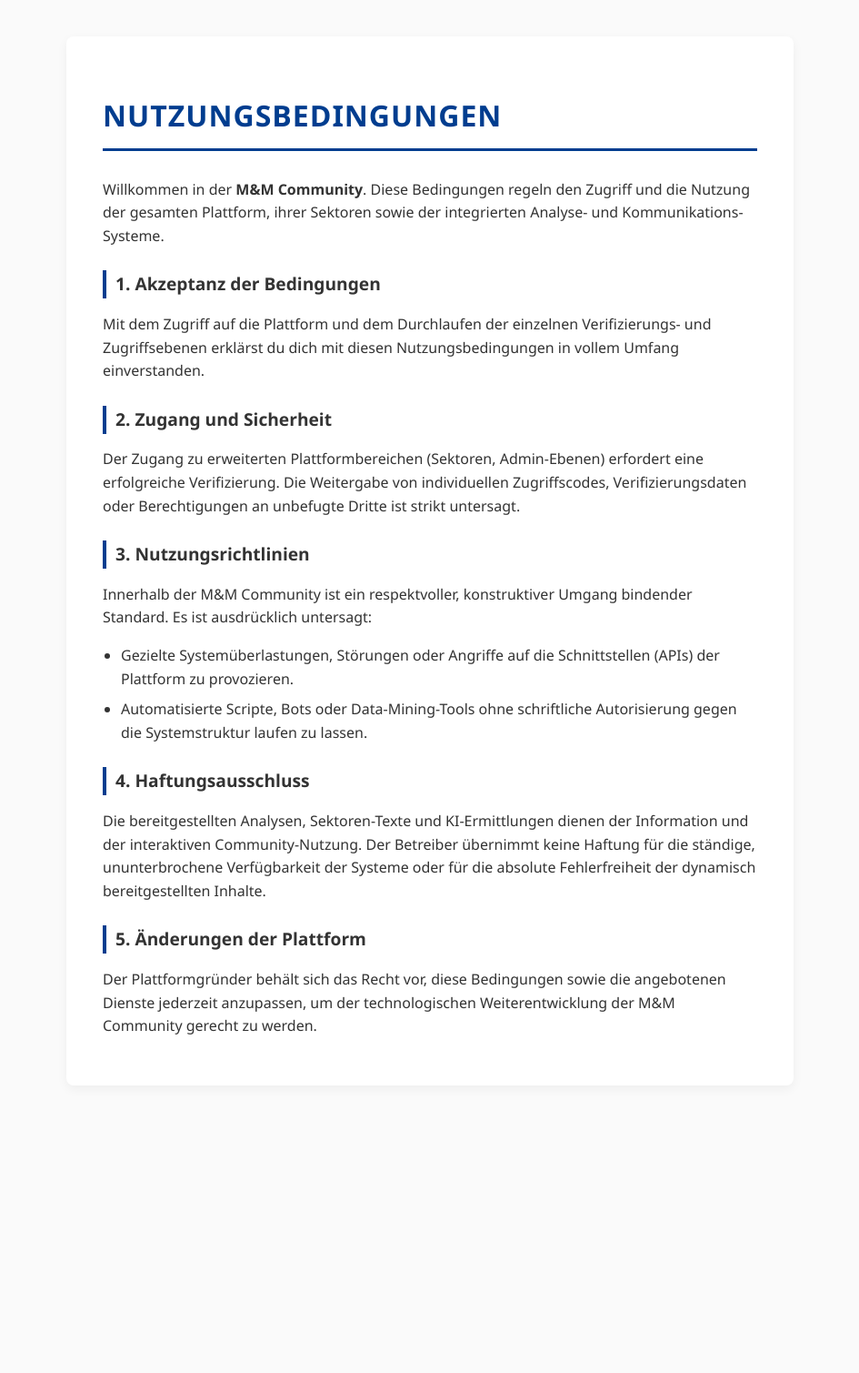
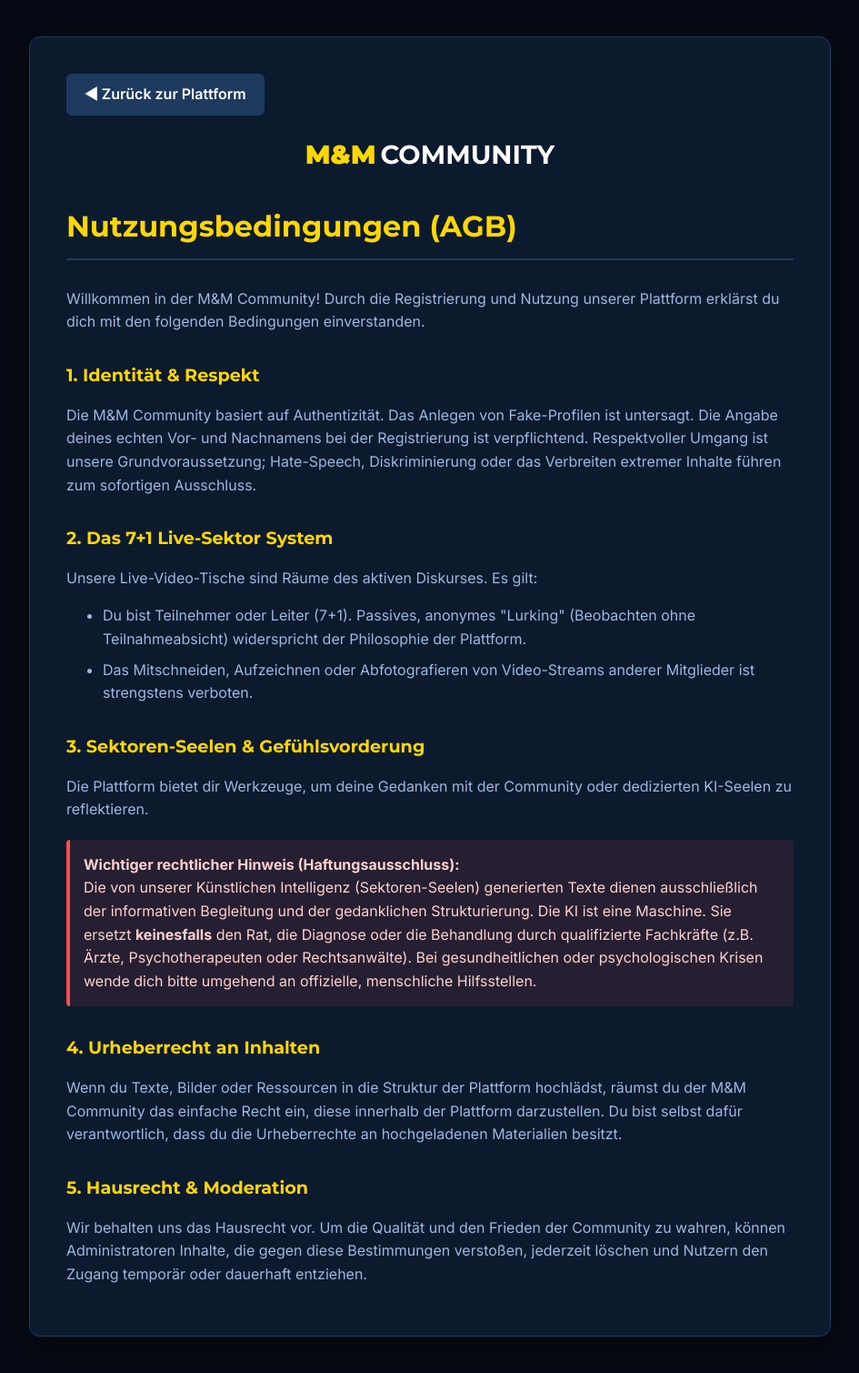
Before and after one commit to smatic422q11/mm-community, a FastAPI app: template templates/nutzungsbedingungen.html in a window 1280 px wide. Shown: the whole page at 91% size, without its empty margins (167-1112 px from the left). Before the commit the page ends 1137 px from the top, so only its background shows below. Run offline with FastAPI, Linux system fonts and the light colour scheme; the template is opened without the code that fills it, so the values that code supplies are empty.

Commit message:
Update Nutzungsbedingungen layout and content

```diff
--- a/templates/nutzungsbedingungen.html
+++ b/templates/nutzungsbedingungen.html
@@ -3,40 +3,54 @@
 <head>
     <meta charset="UTF-8">
     <meta name="viewport" content="width=device-width, initial-scale=1.0">
-    <title>Nutzungsbedingungen - M&M Community</title>
+    <title>M&M Community - Nutzungsbedingungen</title>
+    <link href="https://fonts.googleapis.com/css2?family=Inter:wght@400;500;600;700&family=Montserrat:wght@700;800;900&display=swap" rel="stylesheet">
     <style>
-        body { font-family: 'Segoe UI', Tahoma, Geneva, Verdana, sans-serif; line-height: 1.6; color: #333; max-width: 800px; margin: 40px auto; padding: 0 20px; background-color: #fafafa; }
-        .container { background: #fff; padding: 40px; border-radius: 8px; box-shadow: 0 4px 12px rgba(0,0,0,0.05); }
-        h1 { color: #003d8f; border-bottom: 3px solid #003d8f; padding-bottom: 10px; margin-bottom: 30px; font-weight: 800; text-transform: uppercase; letter-spacing: 1px; }
-        h2 { color: #333; font-size: 1.2rem; margin-top: 25px; border-left: 4px solid #003d8f; padding-left: 10px; }
-        p { margin: 12px 0; }
-        ul { padding-left: 20px; }
+        body { background: #050a14; color: #9db8dd; font-family: 'Inter', sans-serif; line-height: 1.6; padding: 40px 20px; margin: 0; }
+        .legal-container { max-width: 800px; margin: 0 auto; background: #0c1a2e; border: 1px solid #1e3a5f; border-radius: 12px; padding: 40px; box-shadow: 0 10px 30px rgba(0,0,0,0.5); }
+        .logo-head { text-align: center; margin-bottom: 30px; }
+        .logo-head span.mm { color: #ffd700; font-family: 'Montserrat', sans-serif; font-weight: 900; font-size: 1.8rem; }
+        .logo-head span.co { color: #fff; font-family: 'Montserrat', sans-serif; font-weight: 700; font-size: 1.8rem; margin-left: 5px; }
+        h1, h2, h3 { color: #ffd700; font-family: 'Montserrat', sans-serif; }
+        h1 { border-bottom: 2px solid #1e3a5f; padding-bottom: 10px; margin-bottom: 30px; }
+        h2 { font-size: 1.2rem; margin-top: 30px; }
+        p, ul { margin-bottom: 15px; }
         li { margin-bottom: 8px; }
+        .back-btn { display: inline-block; background: #1e3a5f; color: #fff; padding: 10px 20px; border-radius: 6px; text-decoration: none; font-weight: 600; margin-bottom: 20px; transition: background 0.2s; }
+        .back-btn:hover { background: #ffd700; color: #000; text-decoration: none; }
+        .warning-box { background: rgba(255, 77, 77, 0.1); border-left: 4px solid #ff4d4d; padding: 15px; border-radius: 4px; margin: 20px 0; color: #ffd0d0; }
     </style>
 </head>
 <body>
-    <div class="container">
-        <h1>Nutzungsbedingungen</h1>
-        <p>Willkommen in der <strong>M&M Community</strong>. Diese Bedingungen regeln den Zugriff und die Nutzung der gesamten Plattform, ihrer Sektoren sowie der integrierten Analyse- und Kommunikations-Systeme.</p>
+    <div class="legal-container">
+        <a href="/" class="back-btn">◀ Zurück zur Plattform</a>
+        <div class="logo-head"><span class="mm">M&M</span><span class="co">COMMUNITY</span></div>
 
-        <h2>1. Akzeptanz der Bedingungen</h2>
-        <p>Mit dem Zugriff auf die Plattform und dem Durchlaufen der einzelnen Verifizierungs- und Zugriffsebenen erklärst du dich mit diesen Nutzungsbedingungen in vollem Umfang einverstanden.</p>
+        <h1>Nutzungsbedingungen (AGB)</h1>
+        <p>Willkommen in der M&M Community! Durch die Registrierung und Nutzung unserer Plattform erklärst du dich mit den folgenden Bedingungen einverstanden.</p>
 
-        <h2>2. Zugang und Sicherheit</h2>
-        <p>Der Zugang zu erweiterten Plattformbereichen (Sektoren, Admin-Ebenen) erfordert eine erfolgreiche Verifizierung. Die Weitergabe von individuellen Zugriffscodes, Verifizierungsdaten oder Berechtigungen an unbefugte Dritte ist strikt untersagt.</p>
+        <h2>1. Identität & Respekt</h2>
+        <p>Die M&M Community basiert auf Authentizität. Das Anlegen von Fake-Profilen ist untersagt. Die Angabe deines echten Vor- und Nachnamens bei der Registrierung ist verpflichtend. Respektvoller Umgang ist unsere Grundvoraussetzung; Hate-Speech, Diskriminierung oder das Verbreiten extremer Inhalte führen zum sofortigen Ausschluss.</p>
 
-        <h2>3. Nutzungsrichtlinien</h2>
-        <p>Innerhalb der M&M Community ist ein respektvoller, konstruktiver Umgang bindender Standard. Es ist ausdrücklich untersagt:</p>
+        <h2>2. Das 7+1 Live-Sektor System</h2>
+        <p>Unsere Live-Video-Tische sind Räume des aktiven Diskurses. Es gilt:</p>
         <ul>
-            <li>Gezielte Systemüberlastungen, Störungen oder Angriffe auf die Schnittstellen (APIs) der Plattform zu provozieren.</li>
-            <li>Automatisierte Scripte, Bots oder Data-Mining-Tools ohne schriftliche Autorisierung gegen die Systemstruktur laufen zu lassen.</li>
+            <li>Du bist Teilnehmer oder Leiter (7+1). Passives, anonymes "Lurking" (Beobachten ohne Teilnahmeabsicht) widerspricht der Philosophie der Plattform.</li>
+            <li>Das Mitschneiden, Aufzeichnen oder Abfotografieren von Video-Streams anderer Mitglieder ist strengstens verboten.</li>
         </ul>
 
-        <h2>4. Haftungsausschluss</h2>
-        <p>Die bereitgestellten Analysen, Sektoren-Texte und KI-Ermittlungen dienen der Information und der interaktiven Community-Nutzung. Der Betreiber übernimmt keine Haftung für die ständige, ununterbrochene Verfügbarkeit der Systeme oder für die absolute Fehlerfreiheit der dynamisch bereitgestellten Inhalte.</p>
+        <h2>3. Sektoren-Seelen & Gefühlsvorderung</h2>
+        <p>Die Plattform bietet dir Werkzeuge, um deine Gedanken mit der Community oder dedizierten KI-Seelen zu reflektieren.</p>
+        <div class="warning-box">
+            <strong>Wichtiger rechtlicher Hinweis (Haftungsausschluss):</strong><br>
+            Die von unserer Künstlichen Intelligenz (Sektoren-Seelen) generierten Texte dienen ausschließlich der informativen Begleitung und der gedanklichen Strukturierung. Die KI ist eine Maschine. Sie ersetzt <strong>keinesfalls</strong> den Rat, die Diagnose oder die Behandlung durch qualifizierte Fachkräfte (z.B. Ärzte, Psychotherapeuten oder Rechtsanwälte). Bei gesundheitlichen oder psychologischen Krisen wende dich bitte umgehend an offizielle, menschliche Hilfsstellen.
+        </div>
 
-        <h2>5. Änderungen der Plattform</h2>
-        <p>Der Plattformgründer behält sich das Recht vor, diese Bedingungen sowie die angebotenen Dienste jederzeit anzupassen, um der technologischen Weiterentwicklung der M&M Community gerecht zu werden.</p>
+        <h2>4. Urheberrecht an Inhalten</h2>
+        <p>Wenn du Texte, Bilder oder Ressourcen in die Struktur der Plattform hochlädst, räumst du der M&M Community das einfache Recht ein, diese innerhalb der Plattform darzustellen. Du bist selbst dafür verantwortlich, dass du die Urheberrechte an hochgeladenen Materialien besitzt.</p>
+
+        <h2>5. Hausrecht & Moderation</h2>
+        <p>Wir behalten uns das Hausrecht vor. Um die Qualität und den Frieden der Community zu wahren, können Administratoren Inhalte, die gegen diese Bestimmungen verstoßen, jederzeit löschen und Nutzern den Zugang temporär oder dauerhaft entziehen.</p>
     </div>
 </body>
 </html>
```
